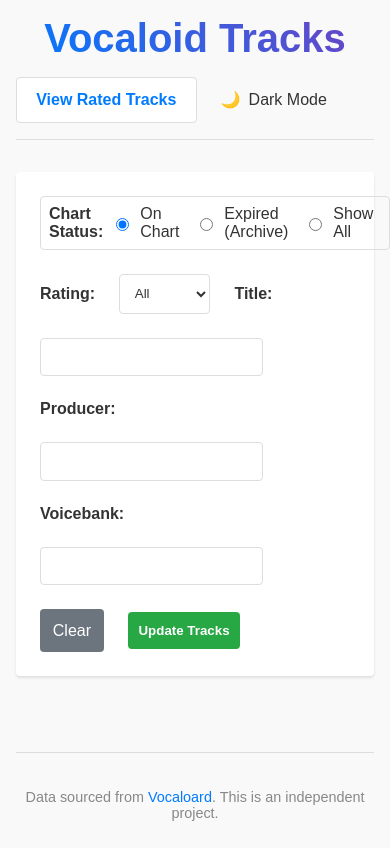
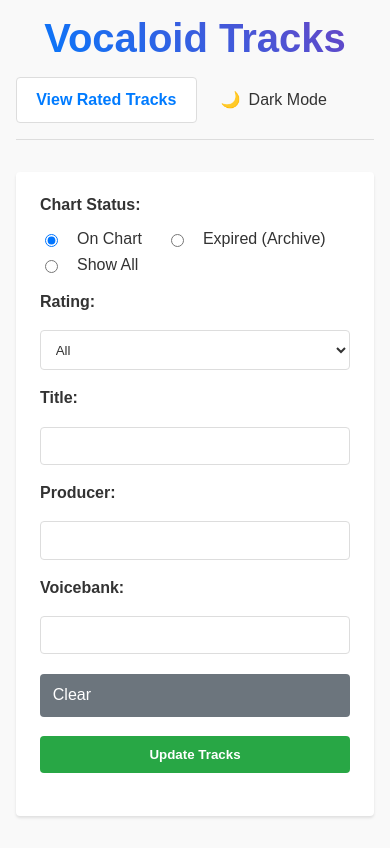
Before and after one commit to D221/vocaloid-rate, a FastAPI app: page / in a window 390 px wide. Shown: the top 848 px of the page. Before the commit the page ends 821 px from the top, so only its background shows below. Run offline with FastAPI, Linux system fonts and the light colour scheme; data that the repository does not hold is empty.

Commit message:
refactor(table): enhance table cell styles for better responsiveness; add new filter form styles

```diff
--- a/app/static/css/style.css
+++ b/app/static/css/style.css
@@ -733,14 +733,14 @@
 		background-color: var(--card-bg-color);
 	}
 
-	/* --- 3. THE CORE FIX: Make each TD a simple full-width block --- */
+	/* --- 3. Make each TD a simple full-width block --- */
 	table td {
-		display: block; /* This is the key. No flexbox here. */
+		display: block;
 		width: 100%;
 		box-sizing: border-box;
 		padding: 12px 15px;
 		border-bottom: 1px solid var(--border-color);
-		text-align: center; /* Center the content within the block */
+		text-align: center;
 		white-space: normal;
 	}
 
@@ -748,24 +748,22 @@
 		border-bottom: none;
 	}
 
-	/* --- 4. Style the labels (e.g., "TITLE", "PRODUCER") --- */
+	/* --- 4. Style the table cell labels --- */
 	table td::before {
 		content: attr(data-label);
-		display: block; /* Make the label its own line */
+		display: block;
 		font-weight: bold;
 		font-size: 0.8em;
 		text-transform: uppercase;
 		color: #888;
 		margin-bottom: 0.4em;
-		text-align: left; /* Labels look best left-aligned */
+		text-align: left;
 	}
 	[data-theme="dark"] table td::before {
 		color: #aaa;
 	}
 
-	/* --- 5. Specific adjustments for complex cells --- */
-
-	/* Image Cell: No padding, no label */
+	/* --- 5. Specific adjustments for table cells --- */
 	table td:nth-child(1) {
 		padding: 0;
 	}
@@ -779,8 +777,6 @@
 		border-top-left-radius: 4px;
 		border-top-right-radius: 4px;
 	}
-
-	/* Title Cell: Center the buttons inside */
 	table td:nth-child(3) a[href*="youtube.com"] {
         font-size: 1.2em;
         font-weight: bold;
@@ -791,20 +787,46 @@
 		gap: 8px;
 		margin-top: 10px;
 	}
-
-	/* Rating Cell: Center the form elements inside */
 	table td:nth-child(7) .rating-form {
 		display: flex;
 		align-items: center;
+		justify-content: center; /* Center the form items */
 	}
 
+	/* --- 6. Universal Truncation Rule for Mobile --- */
 	.truncate-cell {
-	/* Set a sensible max width */
-	max-width: 360px;
+		max-width: 360px;
+		white-space: nowrap;
+		overflow: hidden;
+		text-overflow: ellipsis;
+	}
 
-	/* The magic for single-line truncation */
-	white-space: nowrap;
-	overflow: hidden;
-	text-overflow: ellipsis;
+	/* --- 7. NEW: Responsive Filter Form Styles --- */
+	#filter-form {
+		flex-direction: column;   /* Stack all filter items vertically */
+		align-items: stretch;      /* Make all items stretch to full width */
+		gap: 1.2em;                /* Add vertical space between filter items */
+	}
+	.filter-container .input-wrapper,
+	.filter-container input[type="search"],
+	.filter-container input[type="text"],
+	.filter-container select {
+		width: 100%;
+		box-sizing: border-box;
+	}
+	.filter-container > label { /* Use > to only target direct children labels */
+		text-align: left;
+		margin-bottom: -0.8em; /* Pull the input box closer to its label */
+	}
+	.filter-group {
+		flex-wrap: wrap;      /* Allow radio buttons to drop to a new line */
+		gap: 0.5em 1em;       /* Adjust vertical and horizontal gap */
+		border: none;         /* Optional: remove border on mobile for a cleaner look */
+		padding: 0;
+	}
+	.filter-group > label:first-child {
+		width: 100%;          /* Make the main "Chart Status:" label take a full line */
+		margin-bottom: 0.5em;
+		text-align: left;
+	}
 }
-}
```
